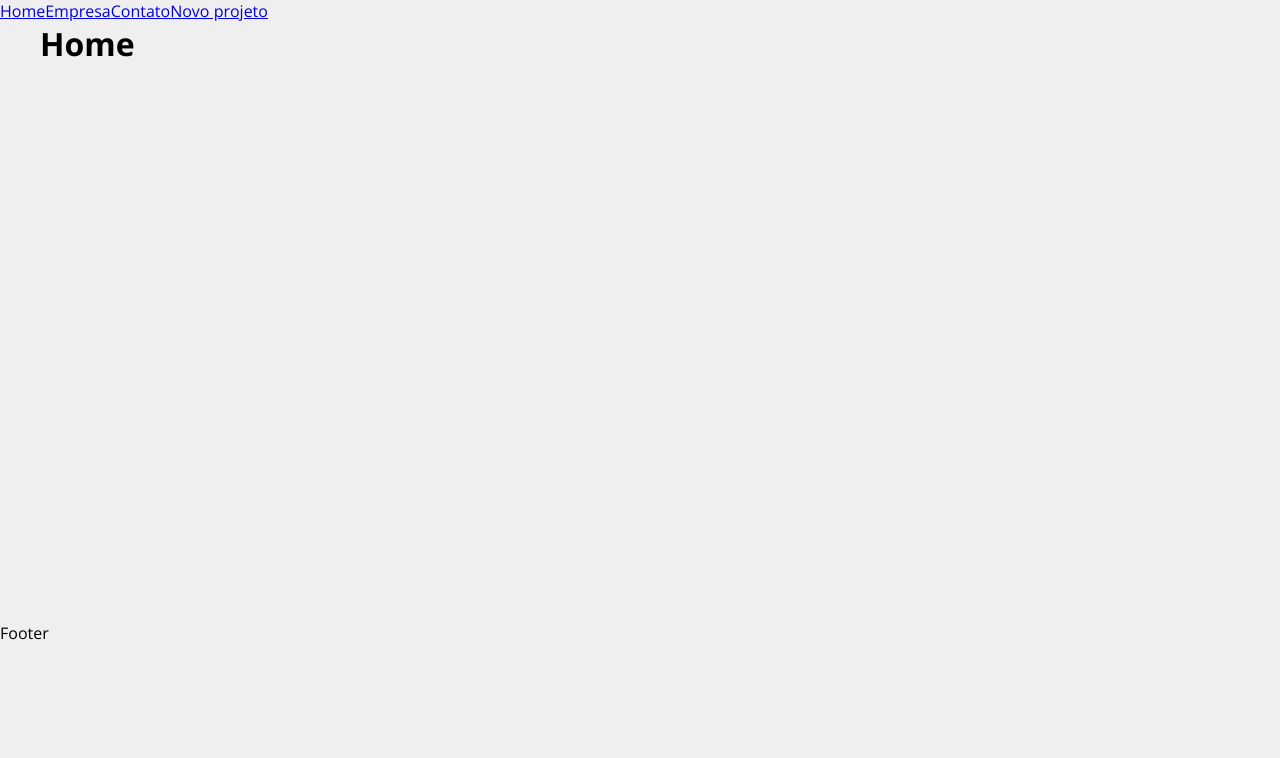
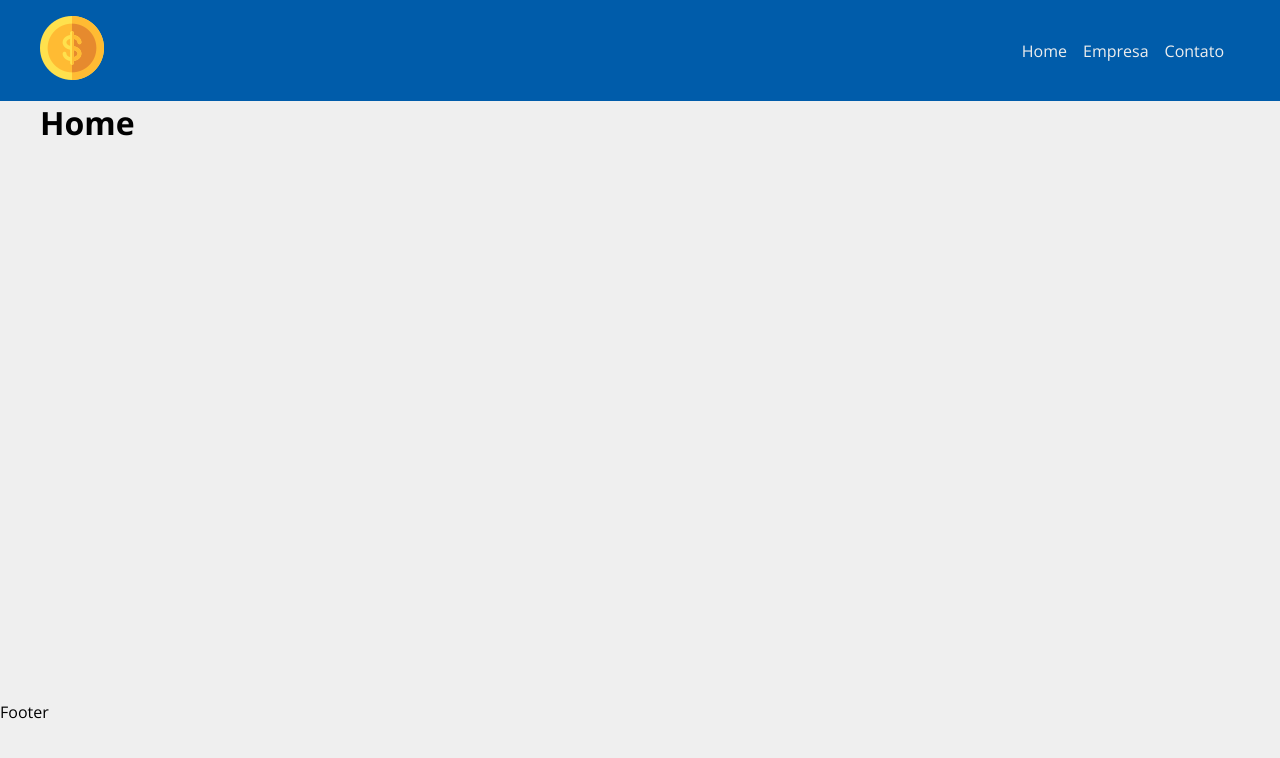
Before and after one commit to allangadelha/my-manager, a React (Create React App) app: page / in a window 1280 px wide. Shown: the top 758 px of the page. Built offline with nearby package versions, Linux system fonts and the light colour scheme.

Commit message:
NavBar: style

```diff
--- a/src/components/layout/NavBar.js
+++ b/src/components/layout/NavBar.js
@@ -1,15 +1,24 @@
 import { Link } from "react-router-dom";
+
+import Container from "./Container";
+
+import styles from './NavBar.module.css';
+import logo from '../../img/costs_logo.png';
 
 function NavBar() {
 
     return(
 
-        <div>
-          <Link to='/'>Home</Link>
-          <Link to='/company'>Empresa</Link>
-          <Link to='/contact'>Contato</Link>
-          <Link to='/newproject'>Novo projeto</Link>
-        </div>
+        <nav className={styles.navbar}>
+            <Container>
+                <Link to='/'><img src={logo} alt="My Manager"/></Link>
+                <ul className={styles.list}>
+                    <li className={styles.item}><Link to='/'>Home</Link></li>
+                    <li className={styles.item}><Link to='/company'>Empresa</Link></li>
+                    <li className={styles.item}><Link to='/contact'>Contato</Link></li>
+                </ul>
+            </Container>
+        </nav>
 
     )
 
--- a/src/components/layout/NavBar.module.css
+++ b/src/components/layout/NavBar.module.css
@@ -0,0 +1,25 @@
+.navbar {
+    background-color: #005CAA;
+    display: flex;
+    justify-content: space-between;
+    padding: 1em;
+}
+
+.list {
+    align-items: center;
+    display: flex;
+    list-style: none;
+}
+
+.item {
+    margin-right: 1em;
+}
+
+.item a {
+    color: #EEEEEE;
+    text-decoration: none;
+}
+
+.item a:hover {
+    color: #FFBB33;
+}
```
